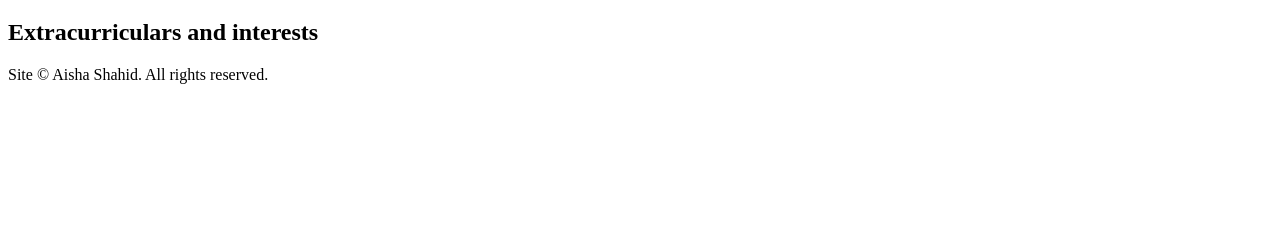
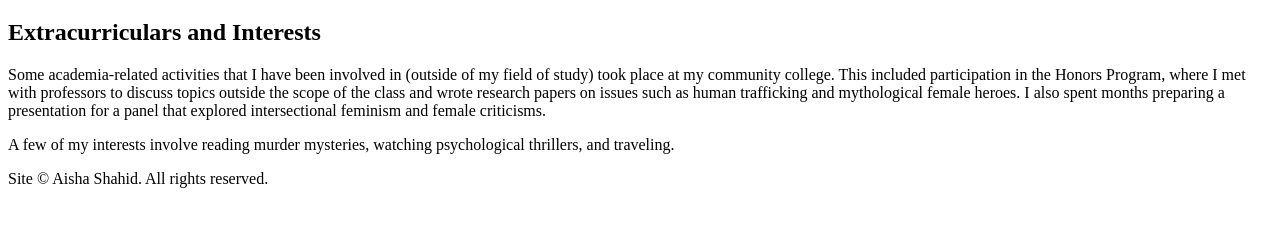
Before and after one commit to ashahid4/project-one, a plain HTML site: page extracurriculars/index.html in a window 1280 px wide. Shown: the part 105-332 px from the top of the page. Drawn offline with Linux system fonts and the light colour scheme.

Commit message:
Add information about extracurriculars and interests to extracurriculars page

```diff
--- a/extracurriculars/index.html
+++ b/extracurriculars/index.html
@@ -11,7 +11,23 @@
     </header>
 
     <main id="content">
-      <h2>Extracurriculars and interests</h2>
+      <section id="extracurriculars">
+      <h2>Extracurriculars and Interests</h2>
+      <p> Some academia-related activities that I have been involved in
+        (outside of my field of study) took place at my community college. This
+        included participation in the Honors Program, where I met with
+        professors to discuss topics outside the scope of the class and wrote
+        research papers on issues such as human trafficking and mythological
+        female heroes. I also spent months preparing a presentation for a panel
+        that explored intersectional feminism and female criticisms. </p>
+
+
+      <p> A few of my interests involve reading murder mysteries, watching
+      psychological thrillers, and traveling. </p>
+
+    </section>
+
+
 
     </main>
     <footer id="footer">
```
